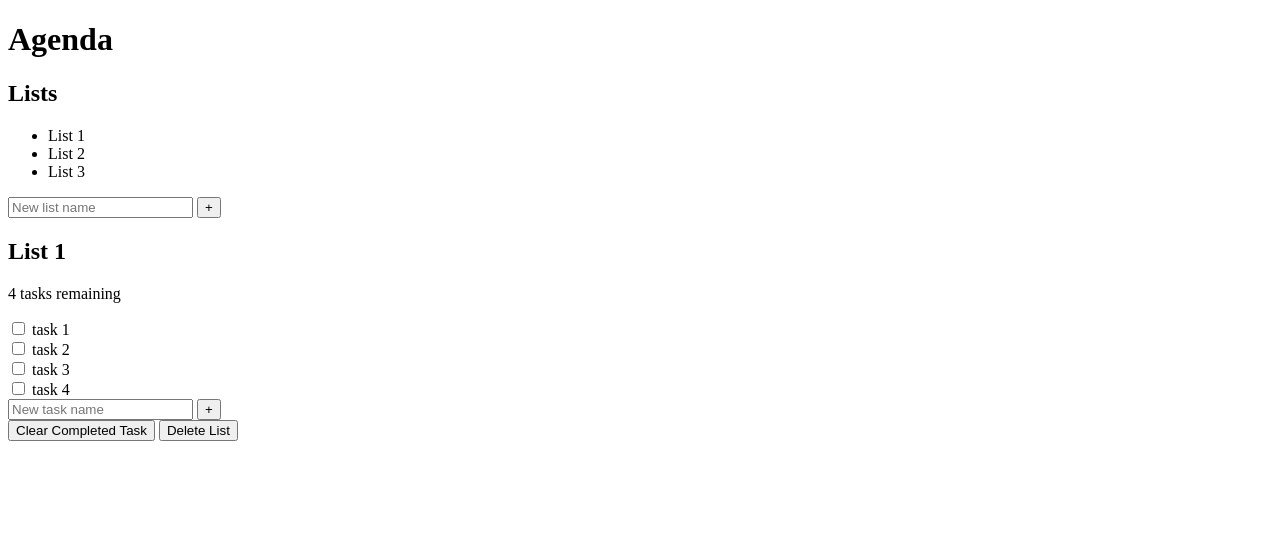
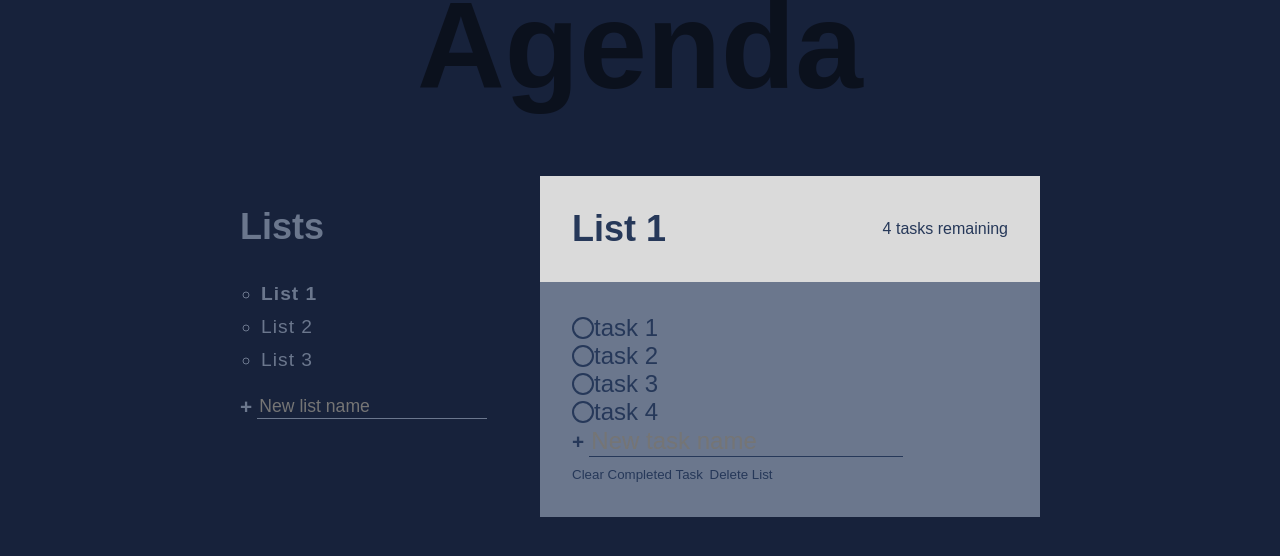
Before and after one commit to Sombernightmare/ToDo-List-LocalStorage, a plain HTML site: page index.html in a window 1280 px wide. Drawn offline with Linux system fonts and the light colour scheme.

Commit message:
Worked on the css file. Having spacial bug with label list

```diff
--- a/index.html
+++ b/index.html
@@ -10,26 +10,26 @@
 </head>
 
 <body>
-    <h1>Agenda</h1>
+    <h1 class="title">Agenda</h1>
     <div class="all-lists">
         <h2 class="lists-tile">Lists</h2>
         <ul class="task-list">
-            <li class="current-list">List 1</li>
-            <li>List 2</li>
-            <li>List 3</li>
+            <li class="name-list current-list">List 1</li>
+            <li class="name-list ">List 2</li>
+            <li class="name-list ">List 3</li>
         </ul>
 
         <form action="">
-            <input type="text" class="new-list" placeholder="New list name" aria-label="New list name">
+            <input type="text" class="new-input new-list" placeholder="New list name" aria-label="New list name">
 
-            <button class="btn-list" aria-label="create new list">+</button>
+            <button class="btn btn-new" aria-label="create new list">+</button>
 
         </form>
     </div>
 
-    <div class="list">
+    <div class="list-task">
         <div class="todo-header">
-            <h2 class="title">List 1</h2>
+            <h2 class="todo-title">List 1</h2>
             <p class="count">4 tasks remaining</p>
         </div>
 
@@ -38,21 +38,21 @@
                 <div class="task">
                     <input type="checkbox" id='task-1'>
                     <label for="task-1">
-                        <span class=".checkbox-custom"></span>
+                        <span class="checkbox-custom"></span>
                         task 1</label>
                 </div>
 
                 <div class="task">
                     <input type="checkbox" id='task-2'>
                     <label for="task-2">
-                        <span class=".checkbox-custom"></span>
+                        <span class="checkbox-custom"></span>
                         task 2</label>
                 </div>
 
                 <div class="task">
                     <input type="checkbox" id='task-3'>
                     <label for="task-3">
-                        <span class=".checkbox-custom"></span>
+                        <span class="checkbox-custom"></span>
                         task 3</label>
                 </div>
 
@@ -60,22 +60,22 @@
                 <div class="task">
                     <input type="checkbox" id='task-4'>
                     <label for="task-4">
-                        <span class=".checkbox-custom"></span>
+                        <span class="checkbox-custom"></span>
                         task 4</label>
                 </div>
 
             </div>
             <div class="task-creator">
                     <form action="">
-                            <input type="text" class="new-list" placeholder="New task name" aria-label="New task name">
+                            <input type="text" class="new-input new-task" placeholder="New task name" aria-label="New task name">
 
-                            <button class="btn-task" aria-label="create new task">+</button>
+                            <button class="btn btn-new" aria-label="create new task">+</button>
 
                         </form>
             </div>
             <div class="task-delete">
-                <button class="btn-delete">Clear Completed Task</button>
-                <button class="btn-delete">Delete List</button>
+                <button class="btn delete">Clear Completed Task</button>
+                <button class="btn delete">Delete List</button>
             </div>
 
         </div>
--- a/style.css
+++ b/style.css
@@ -0,0 +1,155 @@
+:root{
+    --clr-primary: #17223b;
+    --clr-light: #6b778d;
+    --clr-dark: #263859;
+    --clr-warning: #ff6768;
+}
+
+*::before,
+*::after {
+  font-family: inherit;
+  box-sizing: border-box;
+}
+
+body{
+    margin: 0;
+    font-family: Arial;
+    font-weight: 300;
+    font-size: 1.5rem;
+    background-color: var(--clr-primary);
+    color: var(--clr-light);
+    display: grid;
+    grid:
+    "header header header header" auto
+    "...... lists  active ......" auto /
+    1fr minmax(100px, 300px) minmax(250px, 500px) 1fr;
+}
+
+form{
+    display: flex;
+}
+
+.title{
+    grid-area: header;
+    text-align: center;
+    font-size: calc(7vw + 2rem);
+    font-weight: 800;
+    color: rgba(0, 0, 0, 0.5);
+    margin: -.2em 0 0.5em;
+}
+
+.all-lists{
+grid-area: lists;
+}
+
+.task-list{
+    line-height: 1.7;
+    padding-left: 1.1em;
+    font-size: 1.2rem;
+    list-style: circle;
+    letter-spacing: 1px;
+}
+
+.current-list{
+    font-weight: 800;
+
+}
+
+.list-task{
+    --spacer: 2rem;
+    grid-area: active;
+    background: var(--clr-light);
+    color: var(--clr-dark);
+
+}
+
+.todo-header{
+    padding: var(--spacer);
+    background: #dadada;
+    display: flex;
+    align-items: center;
+    justify-content: space-between;
+}
+
+.todo-title{
+    margin: 0 1em 0 0;
+}
+
+.count{
+    margin: 0;
+    font-size: 1rem;
+}
+
+.list-body{
+    padding: var(--spacer);
+}
+
+.new-input{
+background: transparent;
+border: 0;
+font-size: inherit;
+color: inherit;
+border-bottom: 1px solid currentColor;
+outline: none;
+transition: border-bottom 10ms ease-in;
+order: 2;
+}
+
+.new-input:focus{
+    border-bottom-width: 3px;
+}
+
+.new-input:focus::placeholder{
+    opacity: 0.2;
+}
+
+.new-list{
+    font-size: 1.1rem;
+}
+
+.btn{
+    cursor: pointer;
+    background: transparent;
+    border: none;
+    padding: 0;
+    color: inherit;
+}
+
+.btn-new{
+    margin-right: 0.25em;
+    font-size: 1.3rem;
+    font-weight: 900;
+    transition: opacity 250ms ease-in;
+}
+
+.btn-new:hover{
+    opacity: 0.7;
+}
+
+.name-list{
+    cursor: pointer;
+}
+
+.name-list:hover{
+    opacity: .5;
+}
+
+[type="checkbox"]{
+    opacity: 0;
+    position: absolute;
+}
+
+.checkbox-custom{
+    --size: 0.75em;
+    display: inline-block;
+    width: var(--size);
+    height: var(--size);
+    cursor: pointer;
+    border: 2px solid currentColor;
+    border-radius: 50%;
+}
+
+.task label{
+    display: flex;
+    align-items: center;
+}
```
